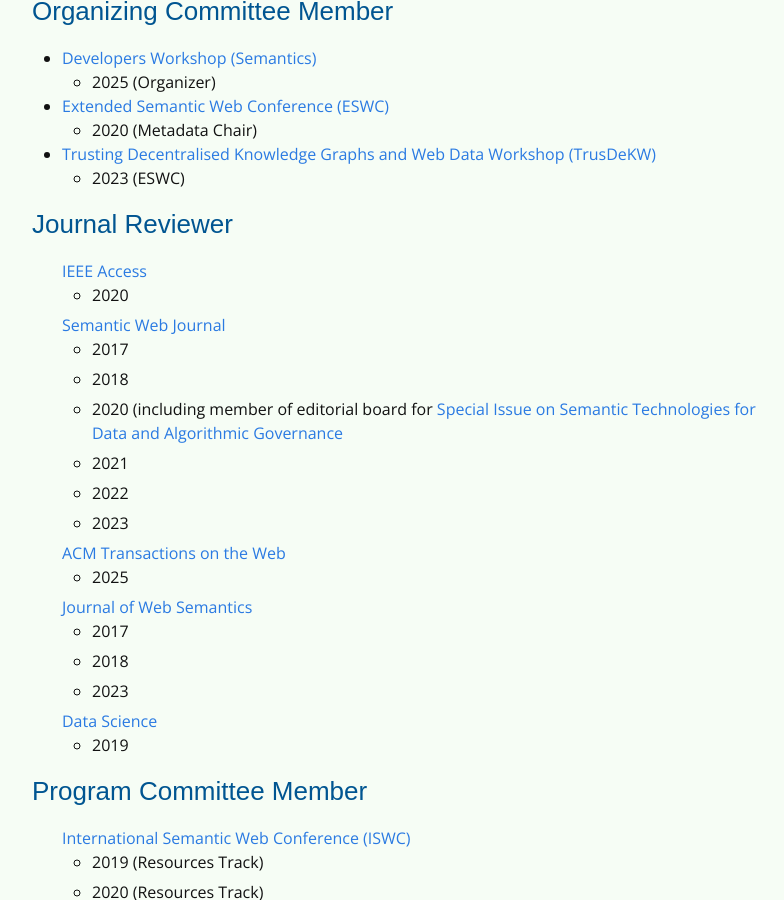
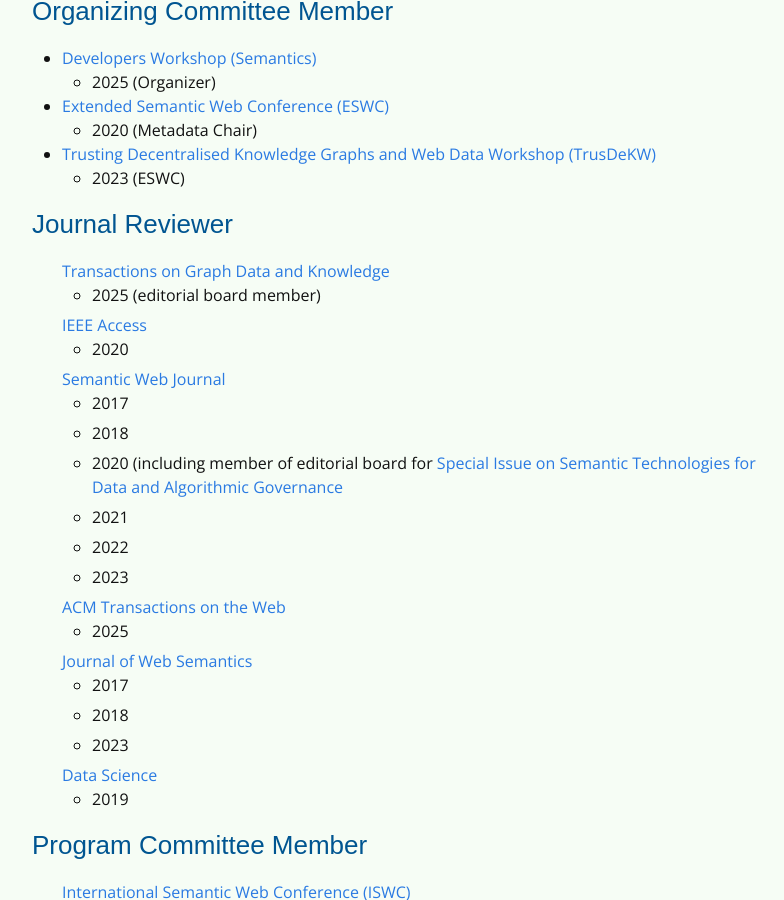
Before and after one commit to rubensworks/rubensworks.net, a Jekyll site: the page built from cv.md, in a window 1280 px wide and 900 px high, scrolled down 5515 px. Shown: the whole window, without its empty margins (238-1022 px from the left). Built offline with Jekyll 4.4.1, drawn with Linux system fonts in a browser that asks for light colours; some web fonts are replaced.

Commit message:
Add TGDK to cv.md

```diff
--- a/cv.md
+++ b/cv.md
@@ -406,6 +406,8 @@
 
 ### Journal Reviewer
 
+* [Transactions on Graph Data and Knowledge](https://drops.dagstuhl.de/entities/journal/TGDK)
+    * 2025 (editorial board member)
 * [IEEE Access](https://ieeeaccess.ieee.org/)
     * 2020
 * [Semantic Web Journal](http://semantic-web-journal.net/)
```
